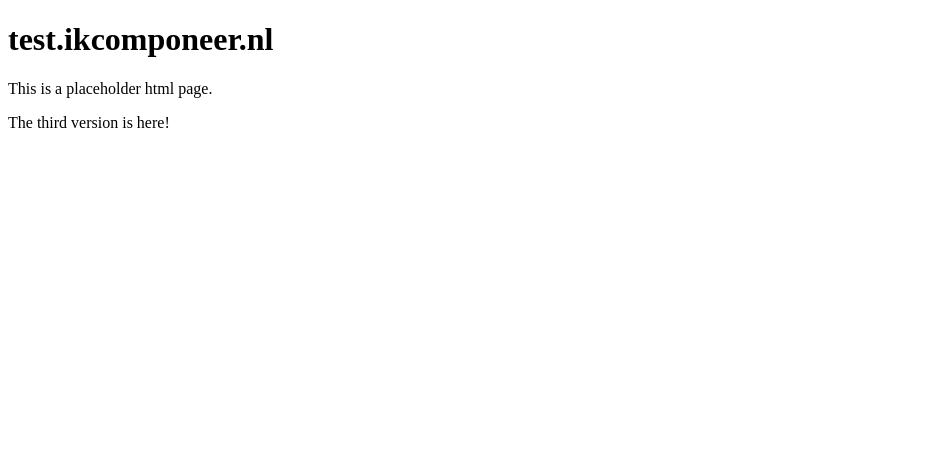
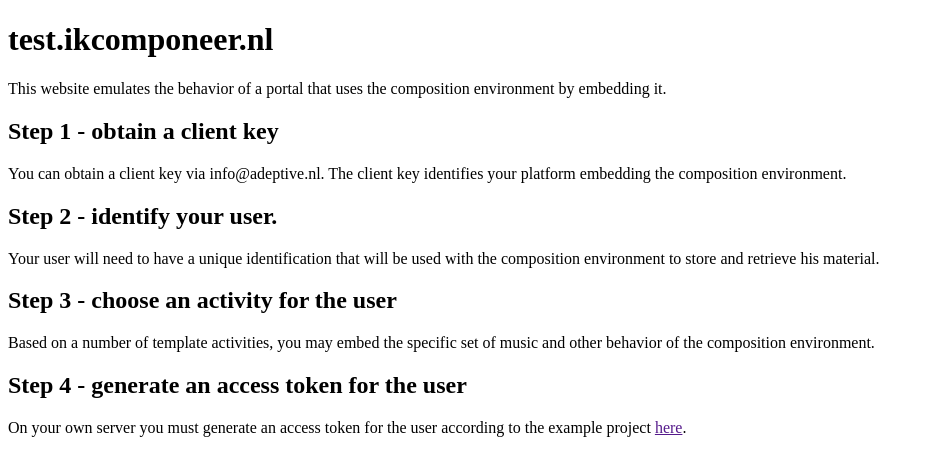
Before and after one commit to bvd/test.ikcomponeer.nl, a plain HTML site: page index.html in a window 1280 px wide. Shown: the whole page, without its empty margins (0-929 px from the left). Drawn offline with Linux system fonts and the light colour scheme.

Commit message:
added basic steps to example

```diff
--- a/index.html
+++ b/index.html
@@ -6,8 +6,15 @@
 <body>
 
 <h1>test.ikcomponeer.nl</h1>
-<p>This is a placeholder html page.</p>
-<p>The third version is here!</p>
+<p>This website emulates the behavior of a portal that uses the composition environment by embedding it.</p>
+<h2>Step 1 - obtain a client key</h2>
+<p>You can obtain a client key via info@adeptive.nl. The client key identifies your platform embedding the composition environment.</p>
+<h2>Step 2 - identify your user.</h2>
+<p>Your user will need to have a unique identification that will be used with the composition environment to store and retrieve his material.</p>
+<h2>Step 3 - choose an activity for the user</h2>
+<p>Based on a number of template activities, you may embed the specific set of music and other behavior of the composition environment.</p>
+<h2>Step 4 - generate an access token for the user</h2>
+<p>On your own server you must generate an access token for the user according to the example project <a href="">here</a>.</p>
 
 </body>
 </html>
```
